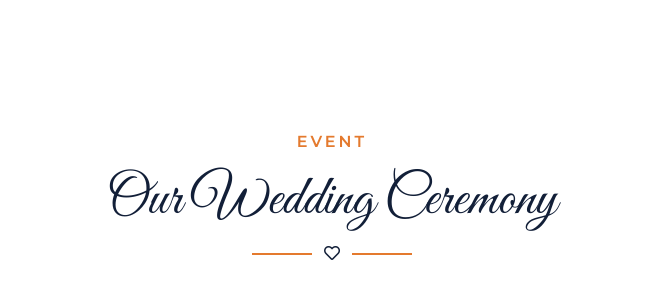
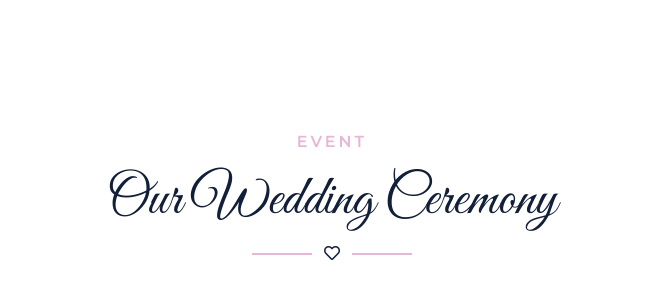
Before and after one commit to tshabarek/TnZ-wedding, a plain HTML site: page index.html in a window 1280 px wide. Shown: the part 860-1154 px from the top of the page, without its empty margins (308-971 px from the left). Drawn offline with nearby package versions, Linux system fonts and the light colour scheme; files that its build step writes are made by us from their sources.

Commit message:
Update style.scss

```diff
--- a/scss/style.scss
+++ b/scss/style.scss
@@ -1,6 +1,6 @@
 /******* Bootstrap Theming ********/
 
-$primary: #E47A2E;
+$primary: #e6b8d6;
 $secondary: #EDF5F7;
 $light: #FFFFFF;
 $dark: #121F38;
```
